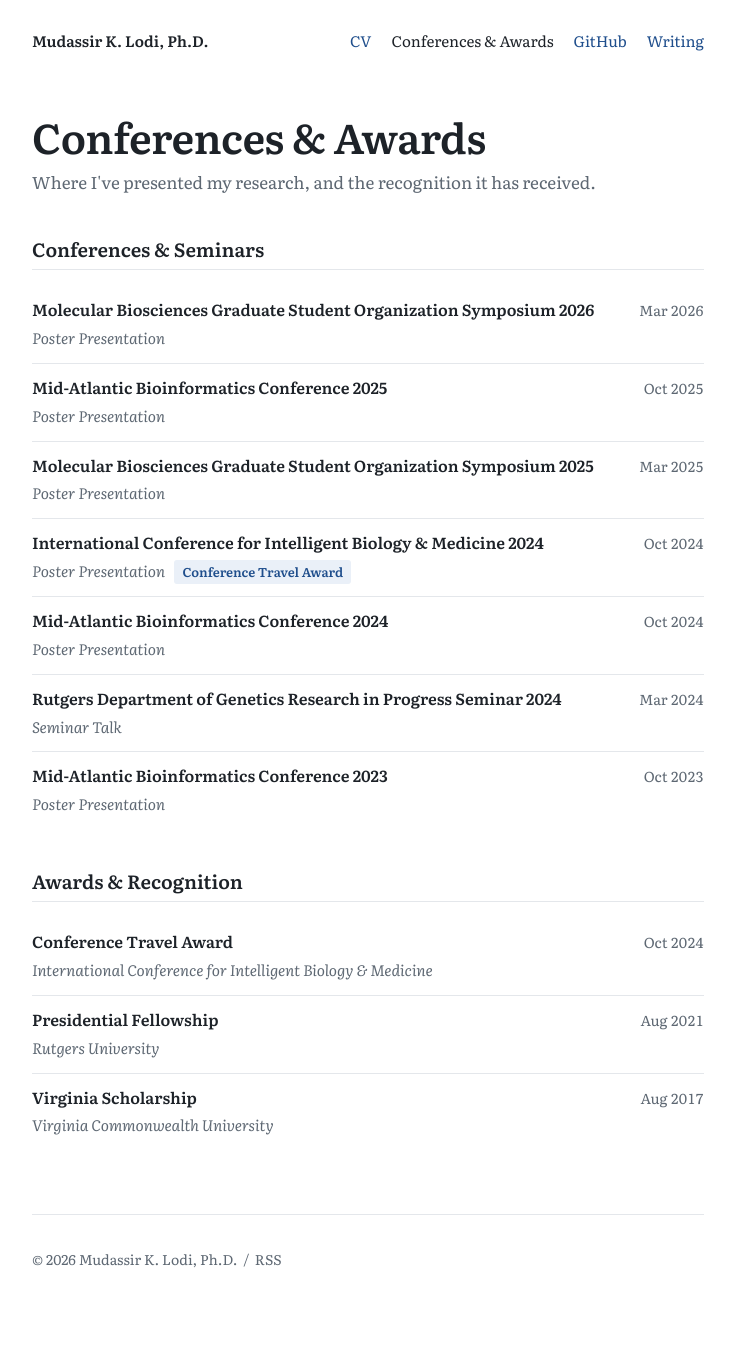
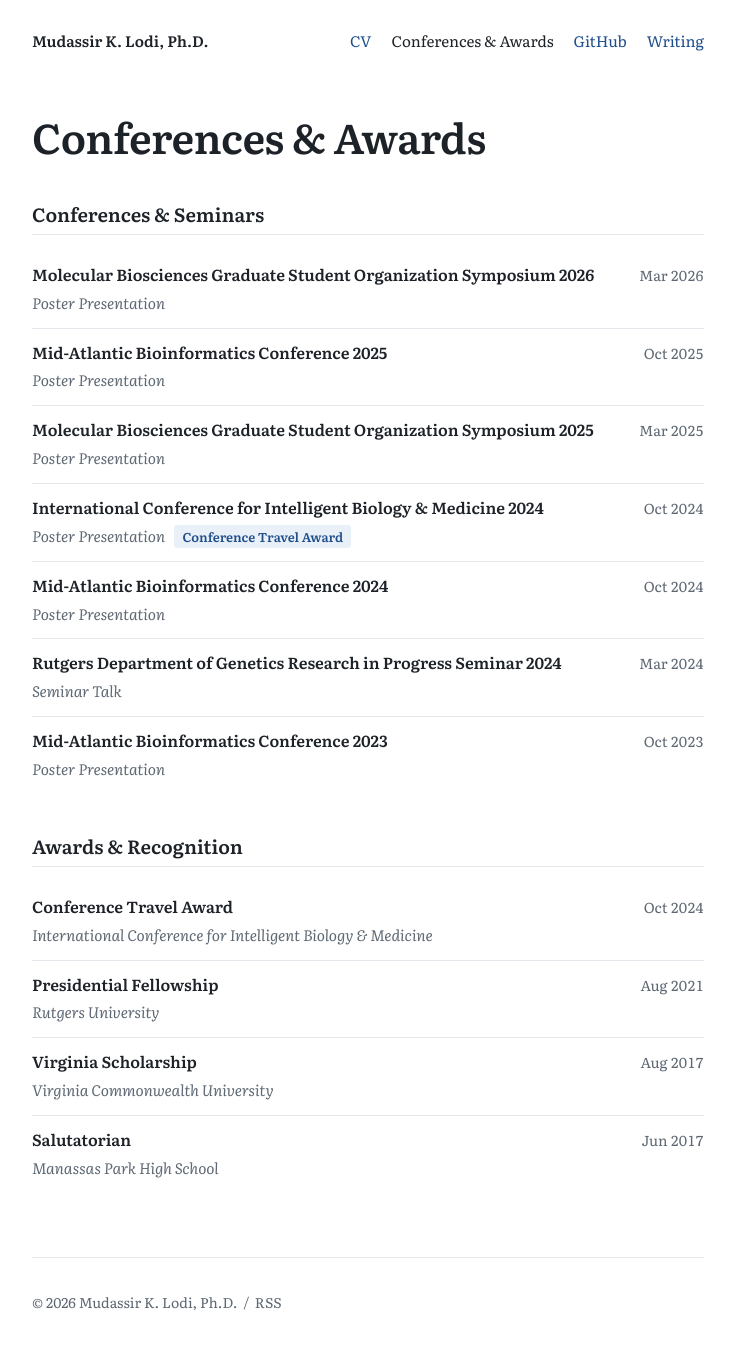
Before and after one commit to mklodi1/mklodi1.github.io, a Jekyll site: the page built from conferences/index.html, in a window 1280 px wide. Shown: the whole page, without its empty margins (272-1007 px from the left). Built offline with Jekyll 4.4.1, drawn with Linux system fonts in a browser that asks for light colours; before the commit the page ends 1319 px from its top, so only the background shows below that.

Commit message:
Remove page intro line, add Salutatorian award
Co-Authored-By: Claude Opus 5.5 <noreply@anthropic.com>
Claude-Session: https://claude.ai/code/session_018B7yRm4wV88UDqtVSP6gVK

```diff
--- a/_data/awards.yml
+++ b/_data/awards.yml
@@ -10,3 +10,7 @@
 - name: "Virginia Scholarship"
   from: "Virginia Commonwealth University"
   date: "Aug 2017"
+
+- name: "Salutatorian"
+  from: "Manassas Park High School"
+  date: "Jun 2017"
--- a/conferences/index.html
+++ b/conferences/index.html
@@ -6,7 +6,6 @@ permalink: /conferences/
 <article class="wrap cv honors">
   <header class="cv-head">
     <h1>Conferences &amp; Awards</h1>
-    <p class="muted">Where I've presented my research, and the recognition it has received.</p>
   </header>
 
   <section aria-labelledby="h-conf">
```
